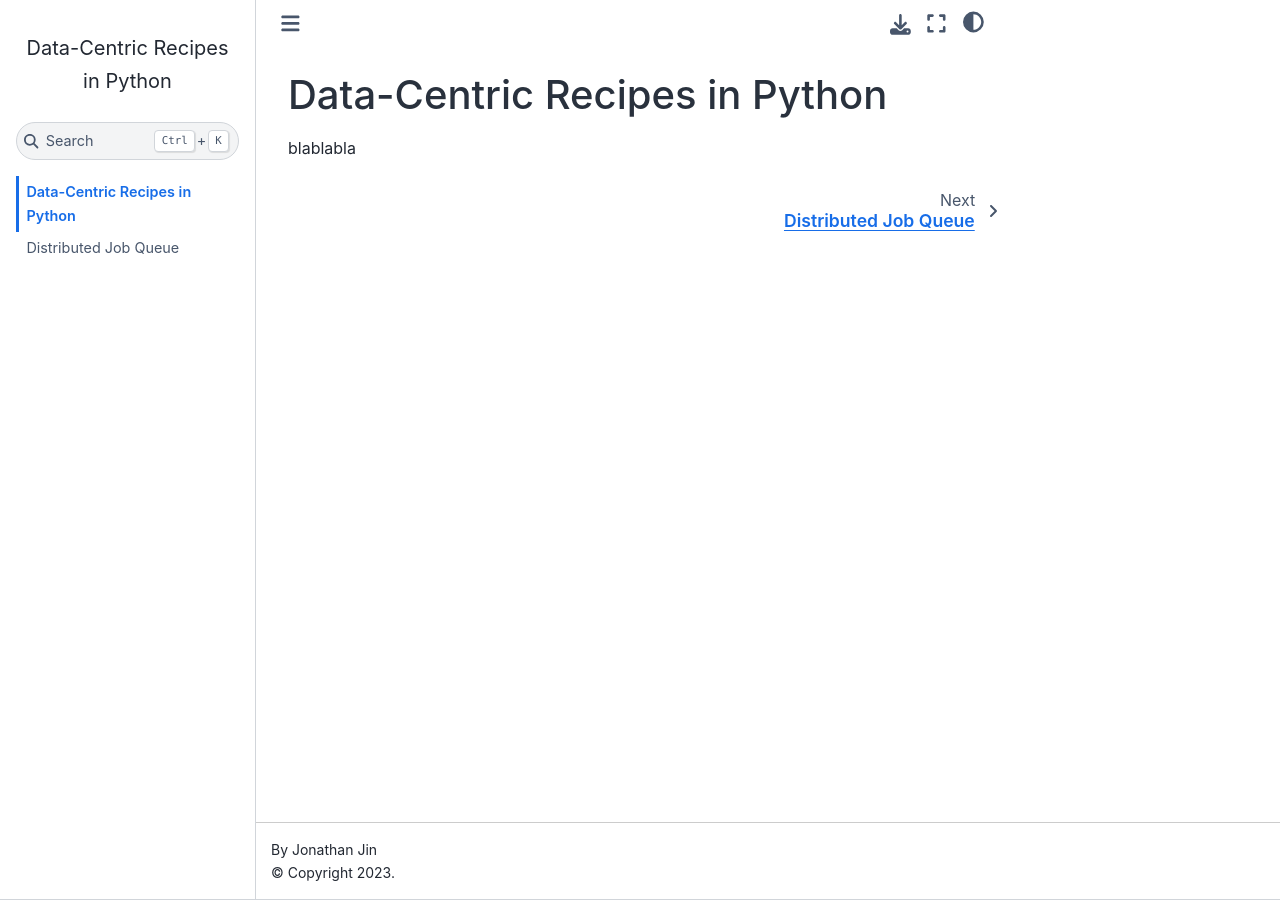
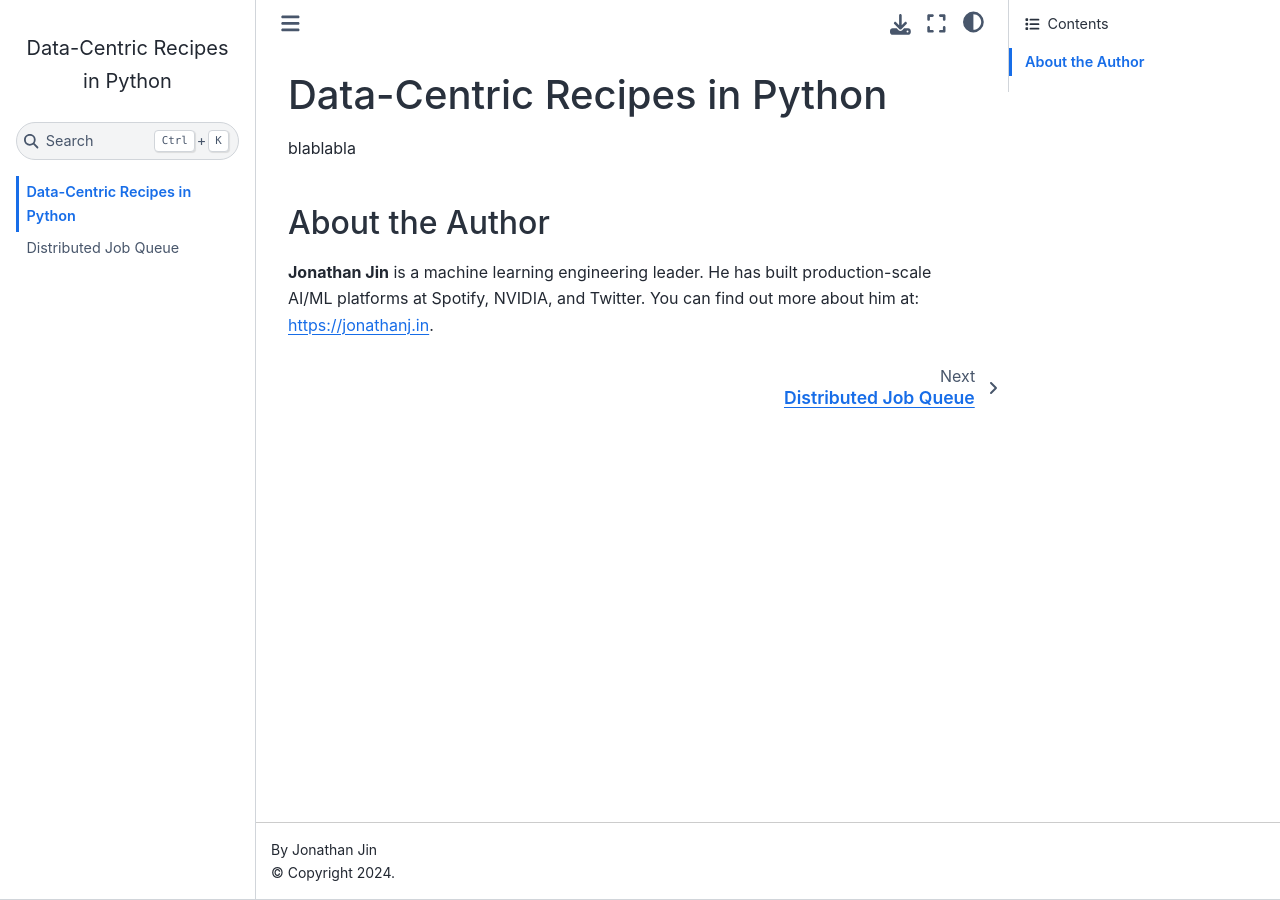
Before and after one commit to jinnovation/python-recipes, a Jupyter Book: the page built from intro.md, in a window 1280 px wide. Built offline with Jupyter Book 1.0.4 settings and Sphinx 7.4.7 and the Sphinx Book theme 1.1.4, drawn with Linux system fonts in a browser that asks for light colours.

Commit message:
add intro

```diff
--- a/_config.yml
+++ b/_config.yml
@@ -2,3 +2,4 @@ title: Data-Centric Recipes in Python
 author: Jonathan Jin
 execute:
   execute_notebooks: "off"
+copyright: "2024"
--- a/intro.md
+++ b/intro.md
@@ -1,3 +1,7 @@
 # Data-Centric Recipes in Python
 
 blablabla
+
+## About the Author
+
+**Jonathan Jin** is a machine learning engineering leader. He has built production-scale AI/ML platforms at Spotify, NVIDIA, and Twitter. You can find out more about him at: https://jonathanj.in.
```
